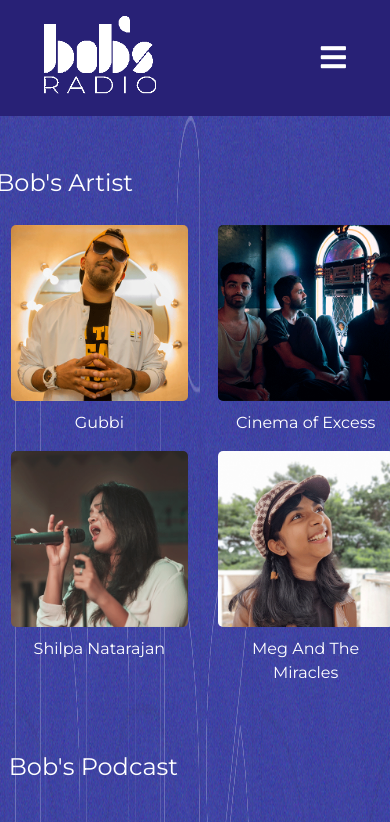
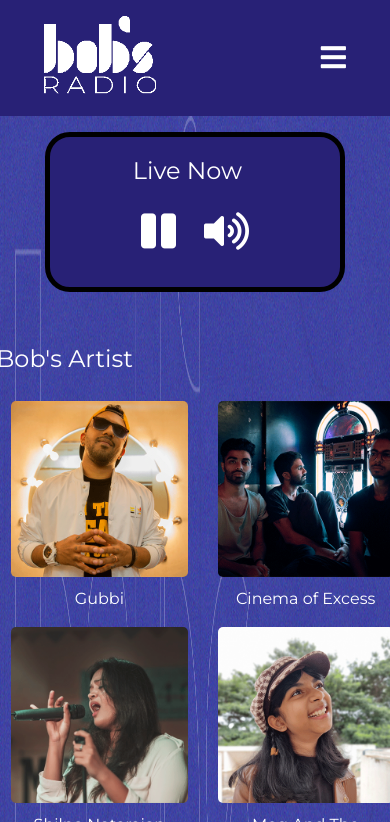
Before and after one commit to gurunadig/bobs-revamp, a Django app: page / in a window 390 px wide. Shown: the top 822 px of that part. Run offline with Django 4.2, Linux system fonts and the light colour scheme; data comes from the database, SQL or seed files in the repository; the page is wider than the window, and the part outside it is not shown; some libraries are stand-ins or nearby versions.

Commit message:
play toggle and responsive player

```diff
--- a/bobsradio/radio/templates/radio/radio.html
+++ b/bobsradio/radio/templates/radio/radio.html
@@ -9,14 +9,15 @@
 
 <div class="row p-0">
 
-    <div class="col-12 grid-80 p-0 m-0 bordwhite">
+    <div class="col-12 p-0 m-0 bordwhite">
 
         <div class="row">
-            <div class="col-12 col-md-4 col-lg-4 bordright disappear">
-                <div class="row grid-80 d-flex justify-content-center ">
-                    <div class="col-6 phonegrid mt-5 p-0">
-                        <div class="owl-carousel">
-                            <div class="slidgrid">
+            <div class="col-12 col-md-4 col-lg-4 bordright">
+                <div class="row d-flex justify-content-center">
+                    <div class="col-8 col-md-6 col-lg-6 phonegrid mt-3 mt-md-5 mt-lg-5 p-0">
+                        <div class="disappear">
+                            <div class="owl-carousel">
+                                <div class="slidgrid">
                                 <img src="{% static './img/grid1.jpg' %}" alt="" class="img-fluid">
                             </div>
                             <div class="slidgrid">
@@ -29,8 +30,9 @@
                                 <img src="{% static './img/grid1.jpg' %}" alt="" class="img-fluid">
                             </div>
                         </div>
+                    </div>
 
-                        {% include 'player.html' %}
+                    {% include 'player.html' %}
 
                     </div>
                 </div>
--- a/bobsradio/static/css/style.css
+++ b/bobsradio/static/css/style.css
@@ -422,6 +422,14 @@ body::-webkit-scrollbar-thumb
         height: auto;
     }
 
+    .phonegrid{
+        min-height: 160px !important;
+    }
+    .playbtn{
+        font-size: 2.5rem;
+        color: #fff;
+    }
+
 }
 
 
--- a/bobsradio/templates/player.html
+++ b/bobsradio/templates/player.html
@@ -6,17 +6,13 @@
 
 <div class="row full-height">
 	<div class="col-12 d-flex justify-content-center">
-		<div class="fixbtm mt-5 mb-5">
-			<!-- <button class="btn btn-play" onclick="playAudio()" type="button">
-				<i class="fas fa-play playbtn"></i>
-			</button>
-			<button class="btn btn-play" onclick="pauseAudio()" type="button">
-				<i class="fas fa-pause playbtn"></i>
-			</button> -->
+		<div class="fixbtm mt-3 mb-3">
+			<div class="col-12">
+				<p class="all-head text-center main-title-white">Live Now</p>
+			</div>
 
-			<audio id="Sample" preload="auto" autoplay>
+			<audio id="Sample" autoplay>
 				<source src="{% static './css/hey.mp3'%}" type="audio/mp4">
-				<source src="{% static './css/hey.mp3'%}" type="video/ogg">
 			</audio>
 			<a class="btn btn-play" onClick="togglePlay()">
 				  <i class="fas fa-pause playbtn whenplay"></i>
```
Also changed, not shown: bobsradio/static/js/player.js (+7 -9 lines), bobsradio/templates/main.html (+0 -10 lines).
